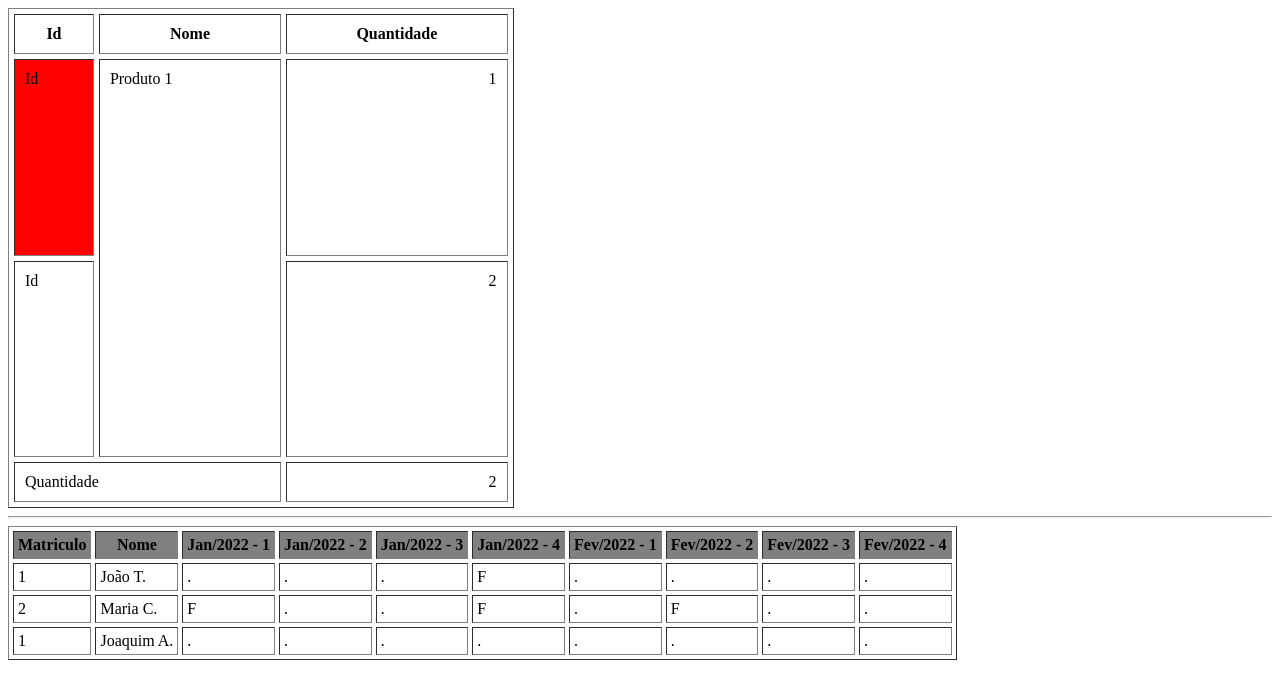
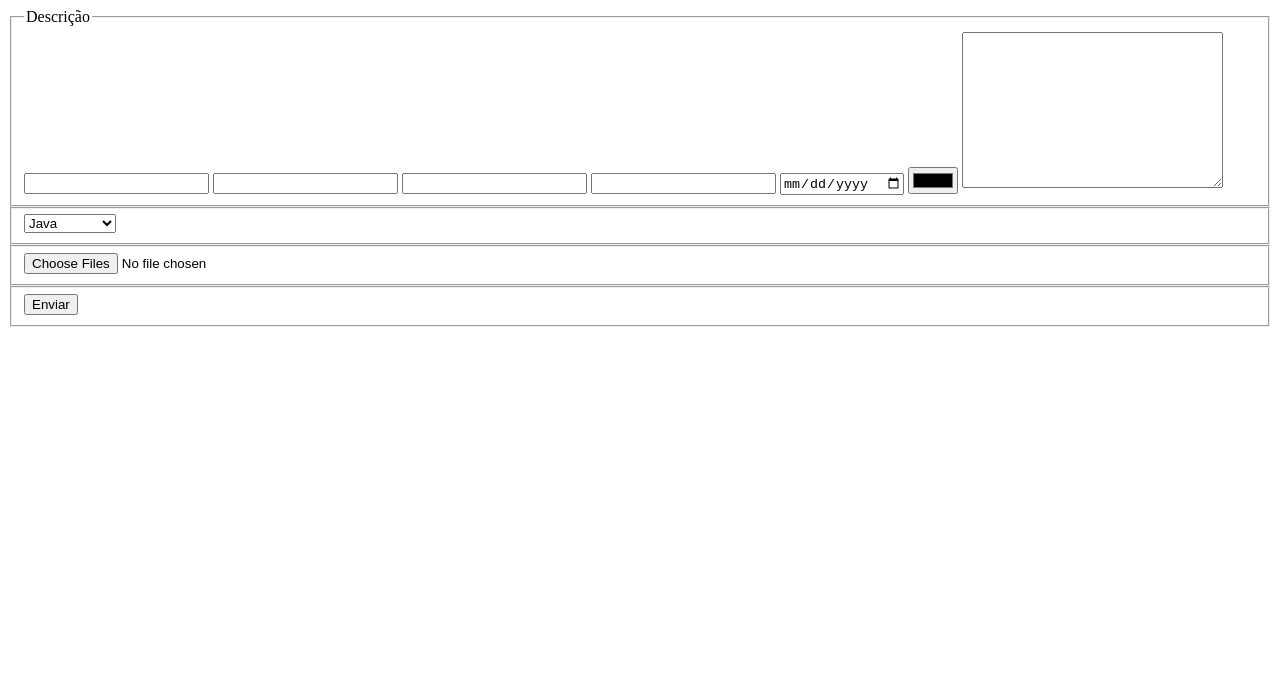
Before and after one commit to danilotc/pratica-aulas, a plain HTML site: page index.html in a window 1280 px wide. Drawn offline with Linux system fonts and the light colour scheme.

Commit message:
Conhecendo alguns elementos de formulário

```diff
--- a/index.html
+++ b/index.html
@@ -5,99 +5,42 @@
     <meta http-equiv="X-UA-Compatible" content="IE=edge">
     <meta name="viewport" content="width=320px, initial-scale=1.0">
     <link rel="stylesheet" href="css/estilo.css">
-    <title>Tabela</title>
+    <title>Formulário</title>
 </head>
 <body>
-    <!--
-        colspan="" >> mescla linhas
-        rowspan="" >> mescla colunas
-     -->
-     <table width="40%" height="500px" border="1" cellspacing="5" cellpadding="10">
-        <!-- cabeçalho -->
-        <thead>
-            <tr>
-                <th>Id</th>
-                <th>Nome</th>
-                <th>Quantidade</th>
-            </tr>
-        </thead>
-        <!-- corpo -->
-        <tbody valign="top">
-            <tr>
-                <td abbr="Identificador" bgcolor="red">Id</td>
-                <td rowspan="2">Produto 1</td>
-                <td align="right">1</td>
-            </tr>
-            <tr>
-                <td>Id</td>
-                <!-- <td>Produto 2</td> -->
-                <td align="right">2</td>
-            </tr>
-        </tbody>
-        <!-- rodapé -->
-        <tfoot>
-            <tr>
-                <td colspan="2">Quantidade</td>
-                <td align="right">2</td>
-            </tr>
-        </tfoot>
-    </table>
+    <form action="https://pruu.herokuapp.com/dump/test" method="POST" target="_blank">
+        <!-- Campos de entrada -->
+        <fieldset>
+            <legend>Descrição</legend>
+            <input type="hidden" name="identificador" id="identificador" value="5">
+            <input type="text" name="assunto" id="assunto">
+            <input type="password" name="senha" id="senha">
+            <input type="number" name="idade" id="idade">
+            <input type="email" name="email" id="email">
+            <input type="date" name="dataNascimento" id="dataNascimento">
+            <input type="color" name="corFavorita" id="corFavorita">
+            <textarea name="mensagem" id="mensagem" cols="30" rows="10"></textarea>
+        </fieldset>
 
-    <hr>
+        <!-- Combobox -->
+        <fieldset>
+            <select name="curso" id="curso">
+                <option name="empty">Selecione...</option>
+                <option name="html">HTML</option>
+                <option name="css">CSS</option>
+                <option name="js">JavaScript</option>
+                <option name="java" selected>Java</option>
+            </select>
+        </fieldset>
 
-    <table border="1" cellspacing="4" cellpadding="4">
-        <thead bgcolor="grey">
-            <tr>
-                <th>Matriculo</th>
-                <th>Nome</th>
-                <th>Jan/2022 - 1</th>
-                <th>Jan/2022 - 2</th>
-                <th>Jan/2022 - 3</th>
-                <th>Jan/2022 - 4</th>
-                <th>Fev/2022 - 1</th>
-                <th>Fev/2022 - 2</th>
-                <th>Fev/2022 - 3</th>
-                <th>Fev/2022 - 4</th>
-            </tr>
-        </thead>
-        <tbody>
-            <tr>
-                <td>1</td>
-                <td>João T.</td>
-                <td>.</td>
-                <td>.</td>
-                <td>.</td>
-                <td>F</td>
-                <td>.</td>
-                <td>.</td>
-                <td>.</td>
-                <td>.</td>
-            </tr>
-            <tr>
-                <td>2</td>
-                <td>Maria C.</td>
-                <td>F</td>
-                <td>.</td>
-                <td>.</td>
-                <td>F</td>
-                <td>.</td>
-                <td>F</td>
-                <td>.</td>
-                <td>.</td>
-            </tr>
-            <tr>
-                <td>1</td>
-                <td>Joaquim A.</td>
-                <td>.</td>
-                <td>.</td>
-                <td>.</td>
-                <td>.</td>
-                <td>.</td>
-                <td>.</td>
-                <td>.</td>
-                <td>.</td>
-            </tr>
-        </tbody>
-    </table>
+        <!-- Botão para seleção de arquivos -->
+        <fieldset>
+            <input type="file" name="arquivos" id="arquivo" multiple>
+        </fieldset>
+
+        <fieldset>
+            <button type="submit">Enviar</button>
+        </fieldset>
+    </form>
 </body>
 </html>
```
